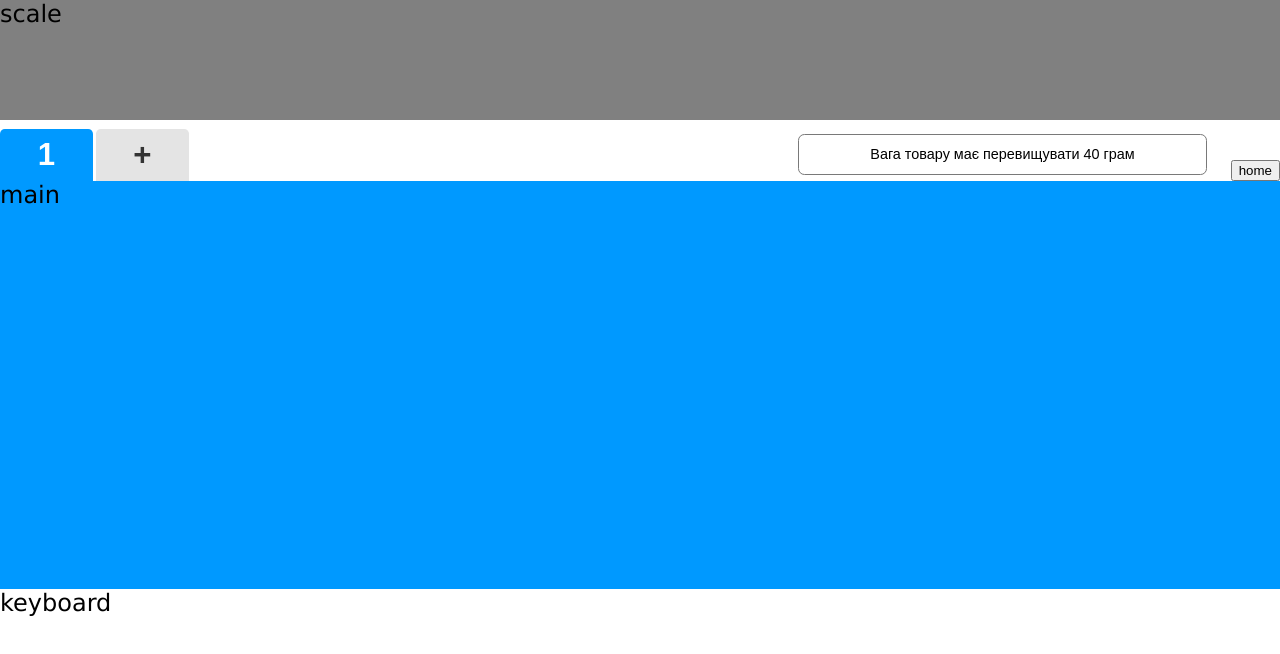
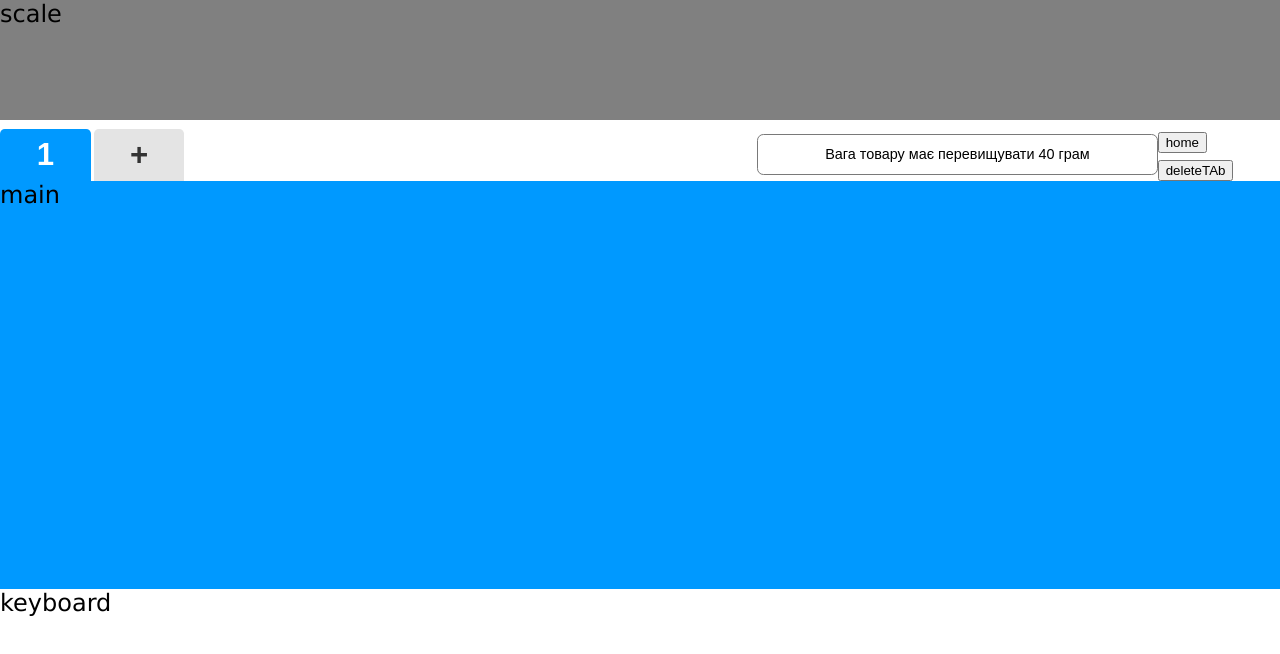
Before and after one commit to NeverSmileMan/testo, a React (Create React App) app: page / in a window 1280 px wide. Shown: the top 654 px of the page. Built offline with nearby package versions, Linux system fonts and the light colour scheme.

Commit message:
add delete button

```diff
--- a/src/Tabs/Tabs.tsx
+++ b/src/Tabs/Tabs.tsx
@@ -13,8 +13,6 @@ const Tabs: FC = () => {
 	//     Tab.setSelectedItem()
 	//     ScaleService.setTara()
 
-	const deleteTab = useCallback((number: number) => {
-	}, [])
 
 	// const close = () => useCallback(() => deleteTab(activeTab), [])
 	// const print = () => useCallback(() => {
@@ -45,6 +43,14 @@ const Tabs: FC = () => {
 		setNumbers((prevState) => [...prevState, {tabNumber: nextTab, active: true}])
 	}, [numbers])
 
+	const deleteTab = useCallback(() => {
+		console.log(numbers)
+
+		// numbers.filter(((value) => value.tabNumber !== 2))
+		delete numbers[1]
+		console.log(numbers)
+	}, [numbers])
+
 	return (
 		<div className='header'>
 			<div className="tabs">
@@ -66,9 +72,8 @@ const Tabs: FC = () => {
 			</div>
 			<div className="home">
 				<button>home</button>
+				<button onClick={deleteTab}>deleteTAb</button>
 			</div>
-
-
 		</div>
 	)
 }
```
